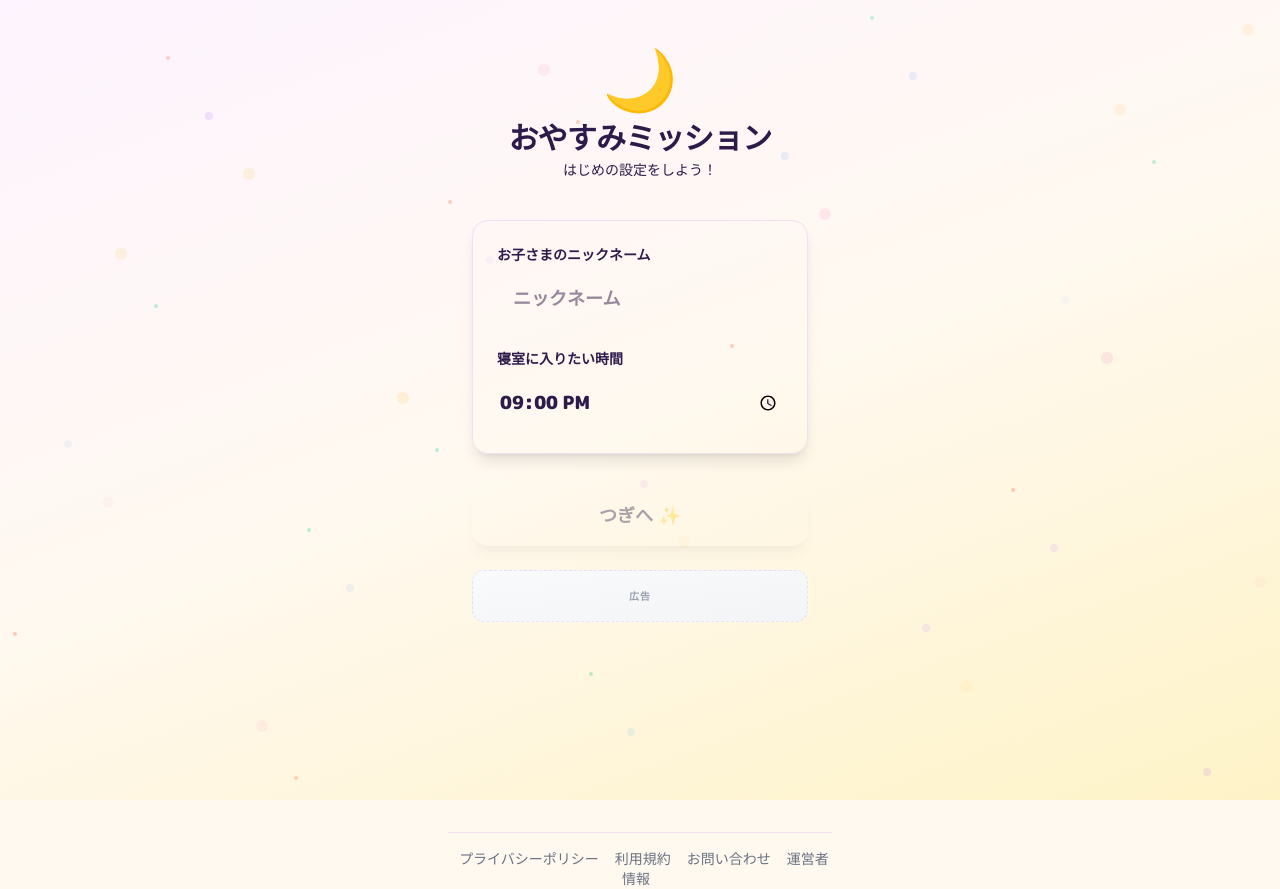
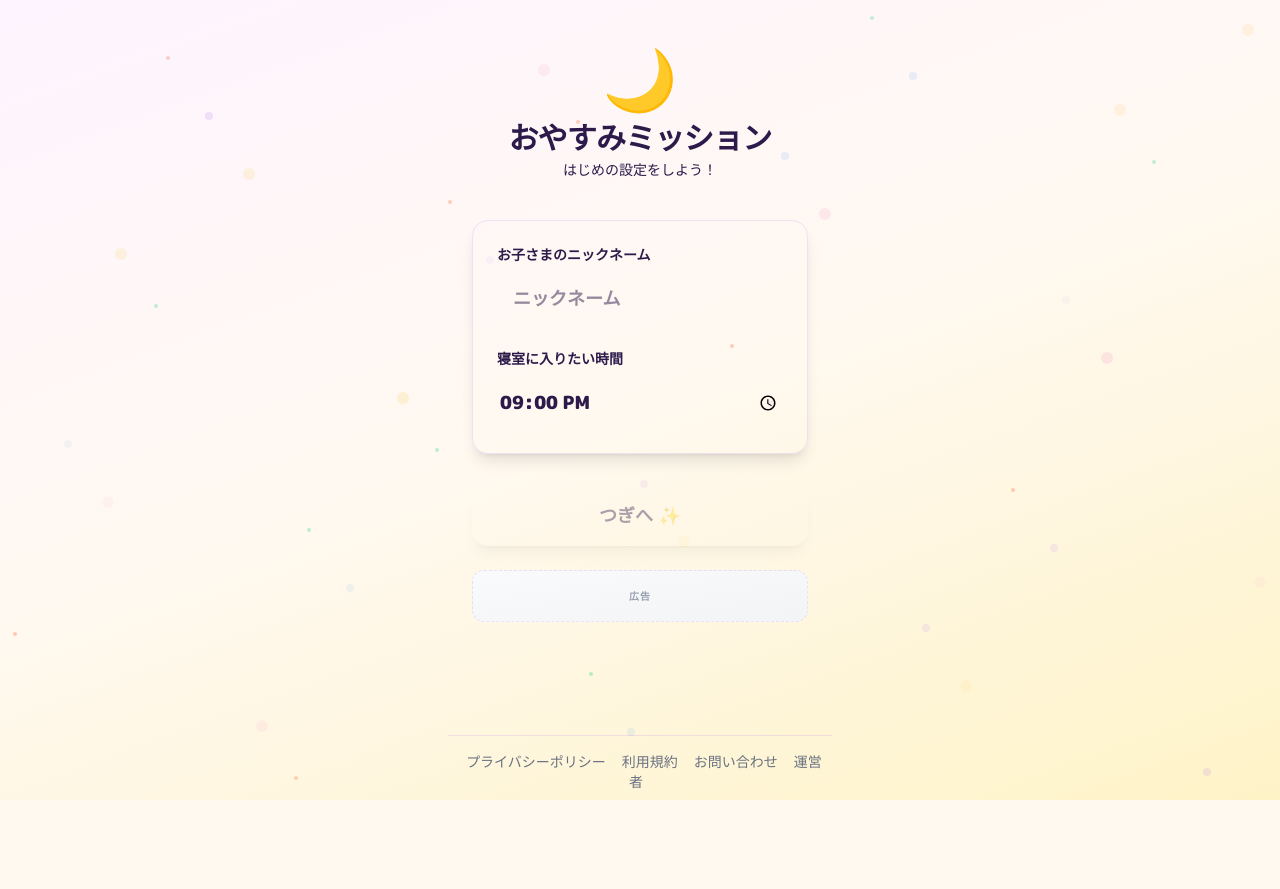
Before and after one commit to gua938646-source/gua938646-source-one_ope_shireito_0001, a React (Vite) app: page / in a window 1280 px wide. After the commit the page ends 800 px from the top, so only its background shows below. Built offline with nearby package versions, Linux system fonts and the light colour scheme.

Commit message:
Update App.tsx

```diff
--- a/src/app/App.tsx
+++ b/src/app/App.tsx
@@ -722,7 +722,7 @@ export default function App() {
           />
         )}
 
-<footer className="mt-8 border-t pt-4 text-center text-sm text-gray-500">
+<footer className="absolute bottom-2 left-0 right-0 border-t pt-4 text-center text-sm text-gray-500">
   <a
     href="https://bread-ear.com/privacy-policy/"
     target="_blank"
@@ -756,7 +756,7 @@ export default function App() {
     rel="noopener noreferrer"
     className="mx-2 hover:underline"
   >
-    {'運営者情報'}
+    {'運営者'}
   </a>
 </footer>
 
```
